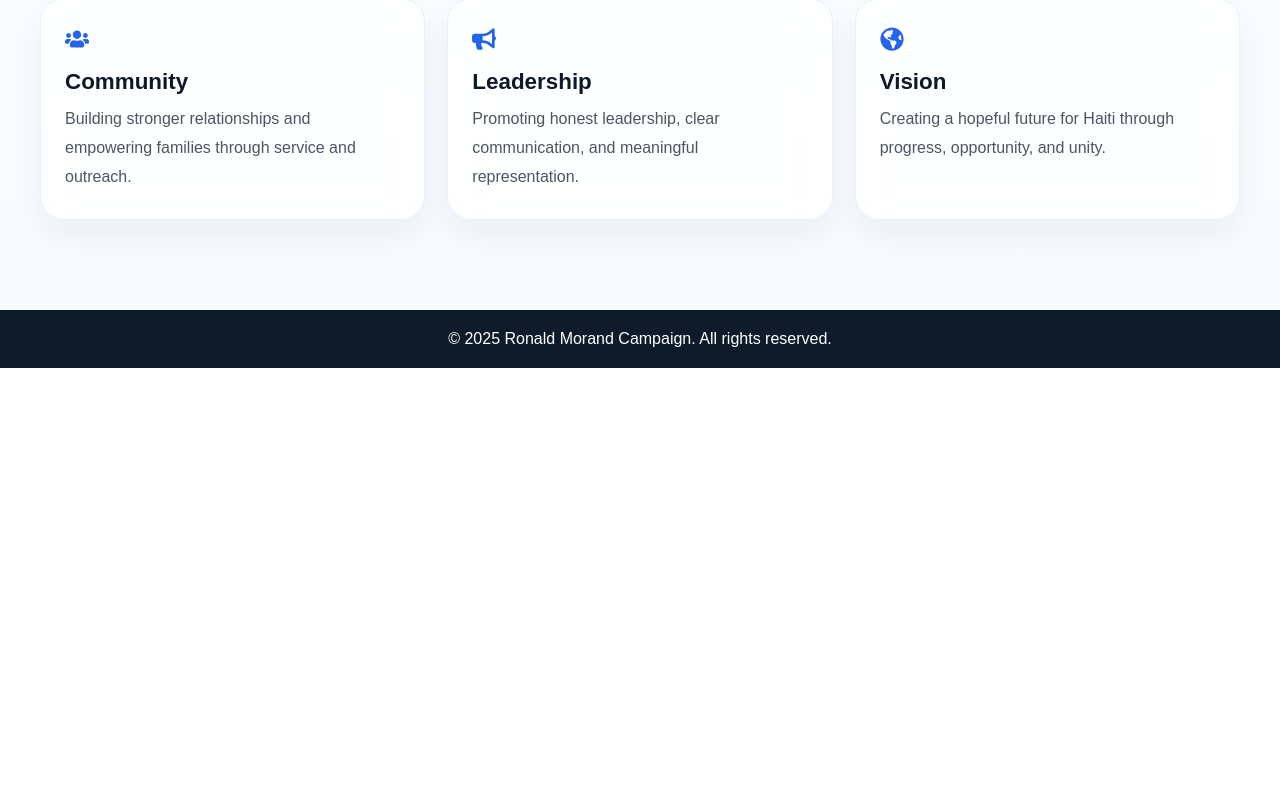
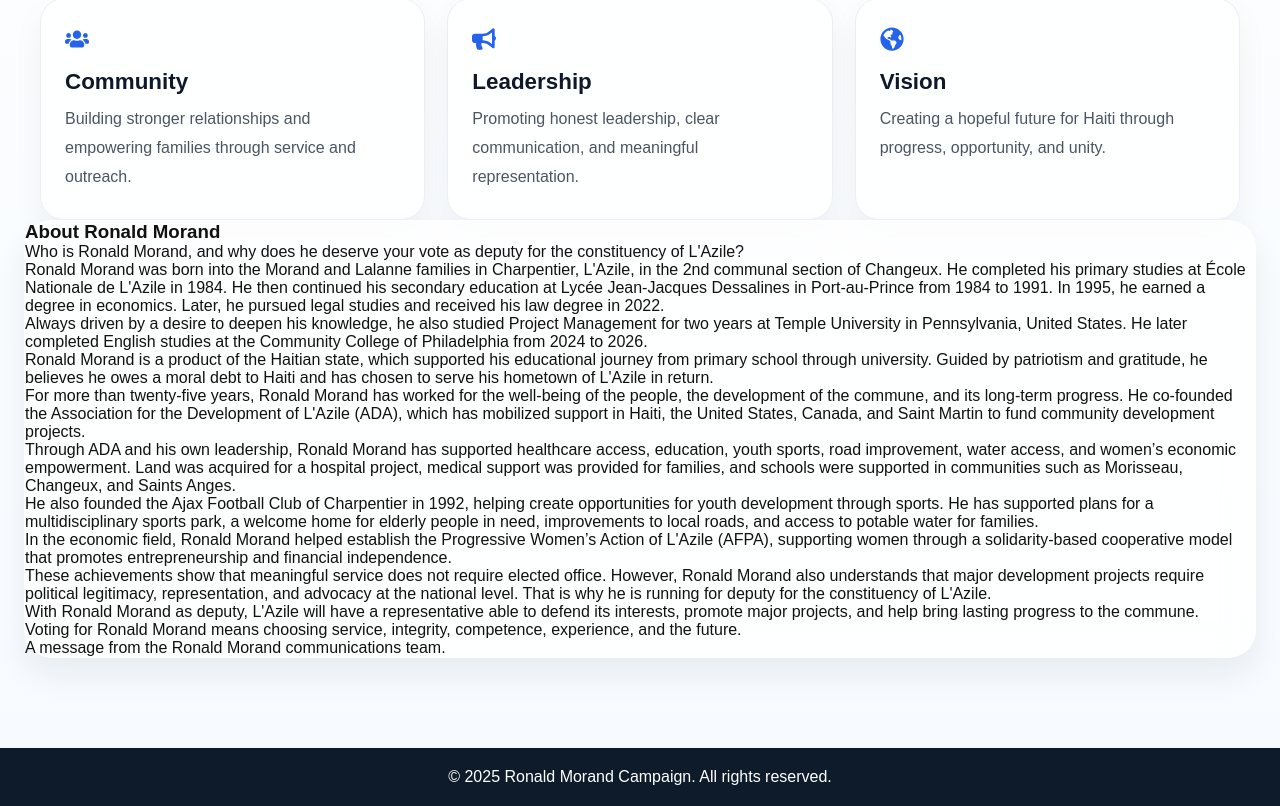
Before and after one commit to Sammy65433/Ronald-Morand-Campaign-, a React (Vite) app in the folder frontend/: page /about in a window 1280 px wide. Shown: the part 838-1644 px from the top of the page. Before the commit the page ends 1206 px from the top, so only its background shows below. Built offline with nearby package versions, Linux system fonts and the light colour scheme.

Commit message:
Update About 201

```diff
--- a/frontend/src/components/AboutSection.jsx
+++ b/frontend/src/components/AboutSection.jsx
@@ -3,10 +3,17 @@ import { FaGlobeAmericas, FaUsers, FaBullhorn } from "react-icons/fa";
 import { useTranslation } from "react-i18next";
 import candidateImg1 from "../assets/Morand2.jpg";
 import candidateImg2 from "../assets/Morand4.jpeg";
+import { aboutBiography } from "../data/aboutBiography";
 import "../styles/AboutSection.css";
 
 function AboutSection() {
-  const { t } = useTranslation();
+  const { t, i18n } = useTranslation();
+
+  const currentLanguage = i18n.language.startsWith("fr")
+    ? "fr"
+    : i18n.language.startsWith("ht")
+    ? "ht"
+    : "en";
 
   return (
     <section className="about-page-section">
@@ -19,11 +26,8 @@ function AboutSection() {
         >
           <p className="about-tag">{t("aboutTag")}</p>
           <h2>{t("aboutTitle")}</h2>
-
           <p className="about-lead">{t("aboutLead")}</p>
-
           <p>{t("aboutText1")}</p>
-
           <p>{t("aboutText2")}</p>
         </motion.div>
 
@@ -67,6 +71,24 @@ function AboutSection() {
           <p>{t("missionVisionText")}</p>
         </div>
       </motion.div>
+
+      <motion.div
+        className="about-long-bio glass-card"
+        initial={{ opacity: 0, y: 35 }}
+        animate={{ opacity: 1, y: 0 }}
+        transition={{ duration: 0.9 }}
+      >
+        <h3 className="about-long-bio-title">{t("aboutTitle")}</h3>
+
+        <div className="about-long-bio-text">
+          {aboutBiography[currentLanguage]
+            .trim()
+            .split("\n\n")
+            .map((paragraph, index) => (
+              <p key={index}>{paragraph.trim()}</p>
+            ))}
+        </div>
+      </motion.div>
     </section>
   );
 }
--- a/frontend/src/components/DonateSection.jsx
+++ b/frontend/src/components/DonateSection.jsx
@@ -222,7 +222,7 @@ function DonateSection() {
           <div className="bank-row">
             <span>{t("accountNumber")}</span>
             <div className="donation-value-row">
-              <p className="donation-value">52709339541</p>
+              <p className="donation-value">5270933954</p>
               <button
                 onClick={() => copyText("52709339541", "account")}
                 className="copy-btn"
--- /dev/null
+++ b/frontend/src/data/aboutBiography.js
@@ -0,0 +1,81 @@
+export const aboutBiography = {
+  en: `
+Who is Ronald Morand, and why does he deserve your vote as deputy for the constituency of L'Azile?
+
+Ronald Morand was born into the Morand and Lalanne families in Charpentier, L'Azile, in the 2nd communal section of Changeux. He completed his primary studies at École Nationale de L'Azile in 1984. He then continued his secondary education at Lycée Jean-Jacques Dessalines in Port-au-Prince from 1984 to 1991. In 1995, he earned a degree in economics. Later, he pursued legal studies and received his law degree in 2022.
+
+Always driven by a desire to deepen his knowledge, he also studied Project Management for two years at Temple University in Pennsylvania, United States. He later completed English studies at the Community College of Philadelphia from 2024 to 2026.
+
+Ronald Morand is a product of the Haitian state, which supported his educational journey from primary school through university. Guided by patriotism and gratitude, he believes he owes a moral debt to Haiti and has chosen to serve his hometown of L'Azile in return.
+
+For more than twenty-five years, Ronald Morand has worked for the well-being of the people, the development of the commune, and its long-term progress. He co-founded the Association for the Development of L'Azile (ADA), which has mobilized support in Haiti, the United States, Canada, and Saint Martin to fund community development projects.
+
+Through ADA and his own leadership, Ronald Morand has supported healthcare access, education, youth sports, road improvement, water access, and women’s economic empowerment. Land was acquired for a hospital project, medical support was provided for families, and schools were supported in communities such as Morisseau, Changeux, and Saints Anges.
+
+He also founded the Ajax Football Club of Charpentier in 1992, helping create opportunities for youth development through sports. He has supported plans for a multidisciplinary sports park, a welcome home for elderly people in need, improvements to local roads, and access to potable water for families.
+
+In the economic field, Ronald Morand helped establish the Progressive Women’s Action of L'Azile (AFPA), supporting women through a solidarity-based cooperative model that promotes entrepreneurship and financial independence.
+
+These achievements show that meaningful service does not require elected office. However, Ronald Morand also understands that major development projects require political legitimacy, representation, and advocacy at the national level. That is why he is running for deputy for the constituency of L'Azile.
+
+With Ronald Morand as deputy, L'Azile will have a representative able to defend its interests, promote major projects, and help bring lasting progress to the commune.
+
+Voting for Ronald Morand means choosing service, integrity, competence, experience, and the future.
+
+A message from the Ronald Morand communications team.
+  `,
+
+  fr: `
+Qui est Ronald Morand et pourquoi mérite-t-il votre vote comme député de la circonscription de l’Azile?
+
+Qui est Ronald Morand, cet homme qui se porte candidat à la députation lors des prochaines élections dans la circonscription de l’Azile ?
+
+Né des familles Morand et Lalanne à Charpentier l’Azile, dans la 2e section communale de Changeux, Ronald Morand a obtenu son certificat d’études primaires à l’École nationale de l’Azile en 1984. Il a ensuite poursuivi ses études secondaires au Lycée Jean-Jacques Dessalines, à Port-au-Prince, de 1984 à 1991. En 1995, il a obtenu un diplôme en sciences économiques. Par la suite, il a entrepris des études de droit au terme desquelles il a décroché son diplôme en droit en 2022.
+
+Toujours animé par le désir d’approfondir ses connaissances, il a ensuite étudié la gestion de projets pendant deux ans à Temple University, en Pennsylvanie (États-Unis). Il a également suivi une formation en anglais au Community College of Philadelphia, de 2024 à 2026.
+
+Ronald Morand est un produit de l’État haïtien, qui a financé l’ensemble de son parcours scolaire et universitaire. Animé d’un profond esprit patriotique et d’un grand sens de reconnaissance, il affirme avoir une dette morale envers Haïti pour tous les bienfaits que le pays lui a accordés.
+
+Depuis plus de vingt-cinq ans, Ronald Morand œuvre pour le bien-être de la population, le développement et le relèvement de la commune de l’Azile. Il a co-fondé l’Association pour le Développement de l’Azile (ADA), qui a mobilisé des soutiens en Haïti, aux États-Unis, au Canada et à Saint-Martin afin de financer des projets communautaires.
+
+Grâce à l’ADA et à son engagement personnel, Ronald Morand a soutenu l’accès aux soins, l’éducation, le sport, la réhabilitation des routes, l’accès à l’eau potable et l’autonomisation économique des femmes. Des terrains ont été acquis pour un projet d’hôpital, des appuis médicaux ont été fournis, et plusieurs initiatives éducatives ont été soutenues à Morisseau, Changeux et Saints Anges.
+
+Il a également fondé en 1992 l’Ajax Football Club de Charpentier afin d’offrir à la jeunesse des opportunités d’épanouissement par le sport. Il a soutenu des projets de parc sportif multidisciplinaire, de maison d’accueil pour personnes âgées, de réhabilitation routière et d’adduction d’eau potable.
+
+Sur le plan économique, il a contribué à mettre sur pied l’Action des Femmes Progressistes de l’Azile (AFPA), afin de soutenir les femmes à travers une coopérative d’économie solidaire favorisant l’entrepreneuriat local et l’autonomie financière.
+
+Toutes ces réalisations démontrent qu’il n’est pas nécessaire d’occuper une fonction élective pour servir sa communauté. Cependant, Ronald Morand comprend aussi que les grands projets de développement nécessitent une légitimité politique et une représentation effective au niveau national. C’est pourquoi il se porte candidat à la députation pour la circonscription de l’Azile.
+
+Avec Ronald Morand comme député, l’Azile disposera d’un représentant capable de défendre ses intérêts, de promouvoir de grands projets et de contribuer durablement au progrès de la commune.
+
+Voter pour Ronald Morand, c’est choisir le service, l’intégrité, la compétence, l’expérience et l’avenir.
+
+Un message de l’équipe de communication de Ronald Morand.
+  `,
+
+  ht: `
+Kiyès Ronald Morand ye, e poukisa li merite vòt ou kòm depite pou sikonskripsyon L'Azile?
+
+Ronald Morand fèt nan fanmi Morand ak Lalanne nan Charpentier, L'Azile, nan 2yèm seksyon kominal Changeux. Li te fè etid primè li nan Lekòl Nasyonal L'Azile an 1984. Apre sa, li te pouswiv etid segondè li nan Lise Jean-Jacques Dessalines nan Pòtoprens soti 1984 rive 1991. An 1995, li te jwenn yon diplòm nan syans ekonomik. Pi ta, li te fè etid dwa epi li te resevwa diplòm dwa li an 2022.
+
+Toujou motive pou aprann plis, li te etidye jesyon pwojè pandan de lane nan Temple University nan Pennsylvania, Etazini. Li te suiv tou fòmasyon anglè nan Community College of Philadelphia soti 2024 rive 2026.
+
+Ronald Morand se yon pitit Leta Ayisyen, ki te soutni tout chemen lekòl ak inivèsite li. Ak yon lespri patriyotik pwofon ak yon gwo sans rekonesans, li di li gen yon dèt moral anvè Ayiti pou tout sa peyi a te ba li.
+
+Pandan plis pase vennsenk lane, Ronald Morand ap travay pou byennèt popilasyon an, devlopman ak relèvman komin L'Azile. Li te kofonde Asosyasyon pou Devlopman L'Azile (ADA), ki mobilize sipò ann Ayiti, Ozetazini, Kanada ak Saint-Martin pou finanse pwojè kominotè.
+
+Atravè ADA ak angajman pèsonèl li, Ronald Morand soutni aksè ak swen sante, edikasyon, espò, amelyorasyon wout, aksè ak dlo potab, ak avansman ekonomik fanm yo. Yo te achte tè pou pwojè lopital, te bay sipò medikal, epi soutni plizyè inisyativ lekòl nan Morisseau, Changeux, ak Saints Anges.
+
+Li te fonde tou Ajax Football Club de Charpentier an 1992 pou ede bay jèn yo opòtinite devlopman atravè espò. Li soutni pwojè pak espòtif miltidisiplinè, kay dakèy pou granmoun aje ki nan bezwen, amelyorasyon wout, ak sistèm dlo potab.
+
+Nan domèn ekonomik, li te ede mete sou pye Action des Femmes Progressistes de l’Azile (AFPA), pou soutni fanm atravè yon koperativ ekonomi solidarite ki ankouraje antreprenarya lokal ak endepandans finansye.
+
+Tout reyalizasyon sa yo montre pa nesesè pou yon moun okipe fonksyon elektif pou sèvi kominote li. Men Ronald Morand konprann tou gwo pwojè devlopman mande lejitimite politik ak bon reprezantasyon sou plan nasyonal. Se poutèt sa li kandida kòm depite pou sikonskripsyon L'Azile.
+
+Avèk Ronald Morand kòm depite, L'Azile ap gen yon reprezantan ki kapab defann enterè li, ankouraje gwo pwojè, epi ede pote pwogrè dirab nan komin nan.
+
+Vote pou Ronald Morand vle di chwazi sèvis, entegrite, konpetans, eksperyans, ak lavni.
+
+Yon mesaj ekip kominikasyon Ronald Morand.
+  `
+};
```
Also changed, not shown: 1 other file (tests, documents, lock files or other folders).
